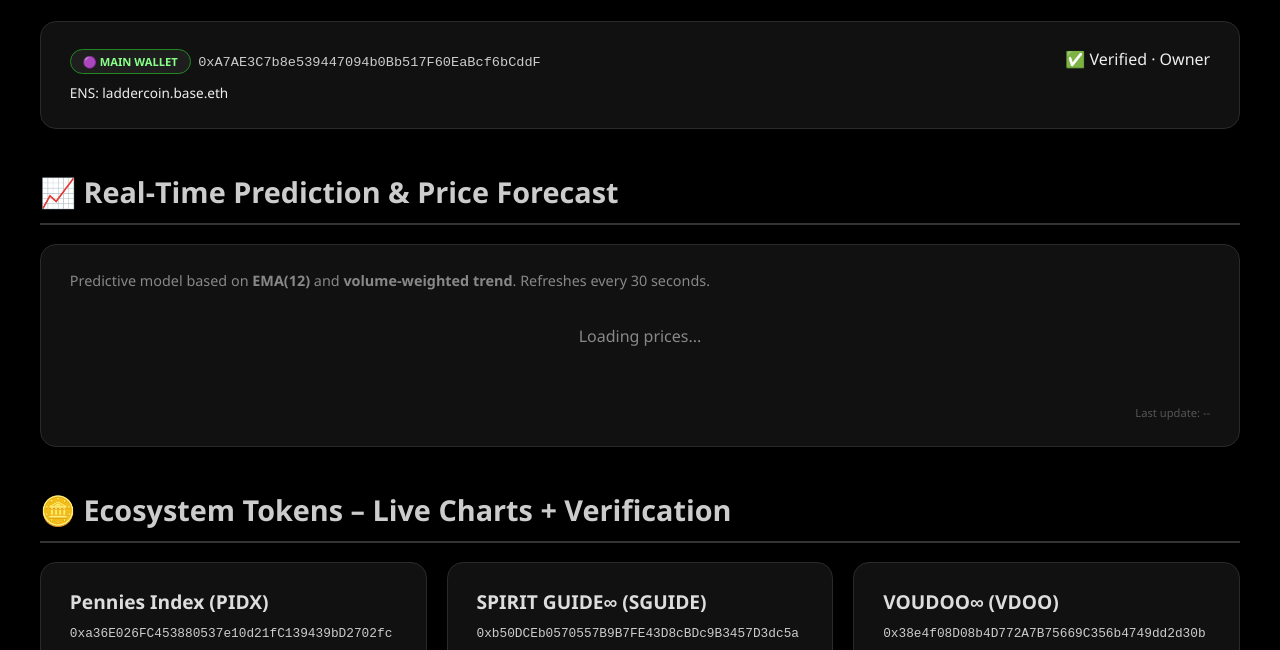
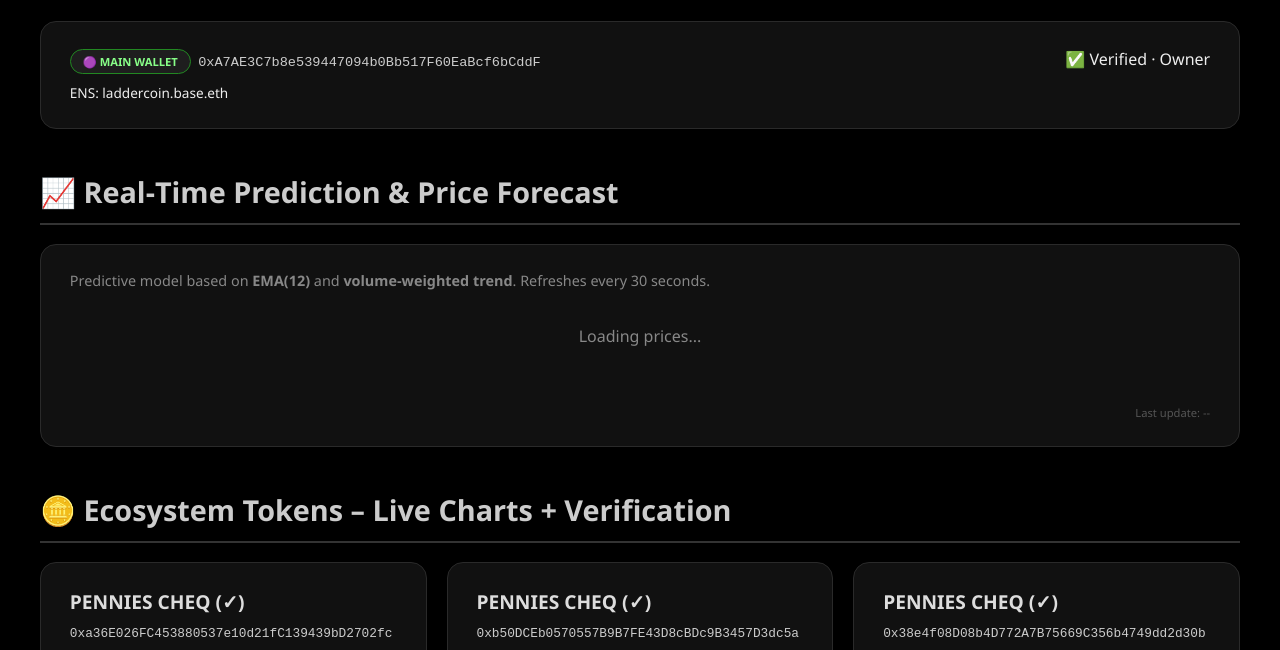
Before and after one commit to jvoidial/spirit-guide-token, a plain HTML site: page index.html in a window 1280 px wide. Shown: the part 136-786 px from the top of the page. Drawn offline with Linux system fonts and the light colour scheme.

Commit message:
fix: correct token names for SGUIDE and others

```diff
--- a/index.html
+++ b/index.html
@@ -108,7 +108,7 @@ tr:hover td { background:#181818; }
     <div class="card-grid">
 
         <div class="card">
-            <h3 style="color:https://basescan.org/add0xfAcb5905E1E592D69a2AE0aFf6F82330c07e4312">Pennies Index (PIDX)</h3>
+            <h3 style="color:https://basescan.org/add0xfAcb5905E1E592D69a2AE0aFf6F82330c07e4312">PENNIES CHEQ (✓)</h3>
             <div class="code-addr" style="font-size:0.8rem; color:https://basescan.org/add0xfAcb5905E1E592D69a2AE0aFf6F82330c07e4312">0xa36E026FC453880537e10d21fC139439bD2702fc</div>
             <div style="margin-top:0.5rem;"><span class="supply-number">1,000,000,000</span> <span style="color:https://basescan.org/add0xfAcb5905E1E592D69a2AE0aFf6F82330c07e4312">PIDX</span></div>
             <div style="margin-top:0.5rem; display:flex; flex-wrap:wrap; gap:0.3rem;">
@@ -130,7 +130,7 @@ tr:hover td { background:#181818; }
         </div>
 
         <div class="card">
-            <h3 style="color:https://basescan.org/add0xfAcb5905E1E592D69a2AE0aFf6F82330c07e4312">SPIRIT GUIDE∞ (SGUIDE)</h3>
+            <h3 style="color:https://basescan.org/add0xfAcb5905E1E592D69a2AE0aFf6F82330c07e4312">PENNIES CHEQ (✓)</h3>
             <div class="code-addr" style="font-size:0.8rem; color:https://basescan.org/add0xfAcb5905E1E592D69a2AE0aFf6F82330c07e4312">0xb50DCEb0570557B9B7FE43D8cBDc9B3457D3dc5a</div>
             <div style="margin-top:0.5rem;"><span class="supply-number">10,000,000,000,000</span> <span style="color:https://basescan.org/add0xfAcb5905E1E592D69a2AE0aFf6F82330c07e4312">SGUIDE</span></div>
             <div style="margin-top:0.5rem; display:flex; flex-wrap:wrap; gap:0.3rem;">
@@ -152,7 +152,7 @@ tr:hover td { background:#181818; }
         </div>
 
         <div class="card">
-            <h3 style="color:https://basescan.org/add0xfAcb5905E1E592D69a2AE0aFf6F82330c07e4312">VOUDOO∞ (VDOO)</h3>
+            <h3 style="color:https://basescan.org/add0xfAcb5905E1E592D69a2AE0aFf6F82330c07e4312">PENNIES CHEQ (✓)</h3>
             <div class="code-addr" style="font-size:0.8rem; color:https://basescan.org/add0xfAcb5905E1E592D69a2AE0aFf6F82330c07e4312">0x38e4f08D08b4D772A7B75669C356b4749dd2d30b</div>
             <div style="margin-top:0.5rem;"><span class="supply-number">100,000,000,000,000</span> <span style="color:https://basescan.org/add0xfAcb5905E1E592D69a2AE0aFf6F82330c07e4312">VDOO</span></div>
             <div style="margin-top:0.5rem; display:flex; flex-wrap:wrap; gap:0.3rem;">
```
